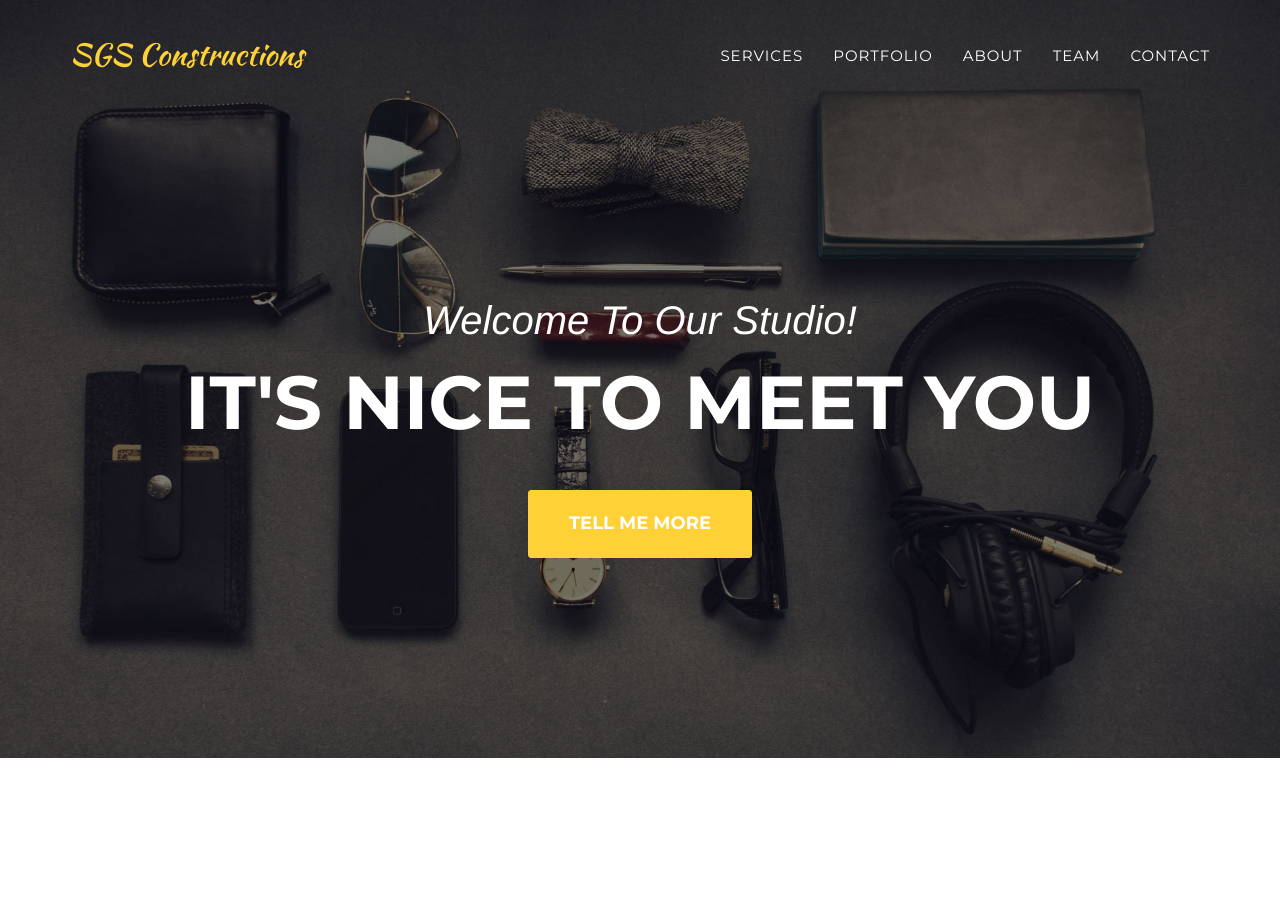
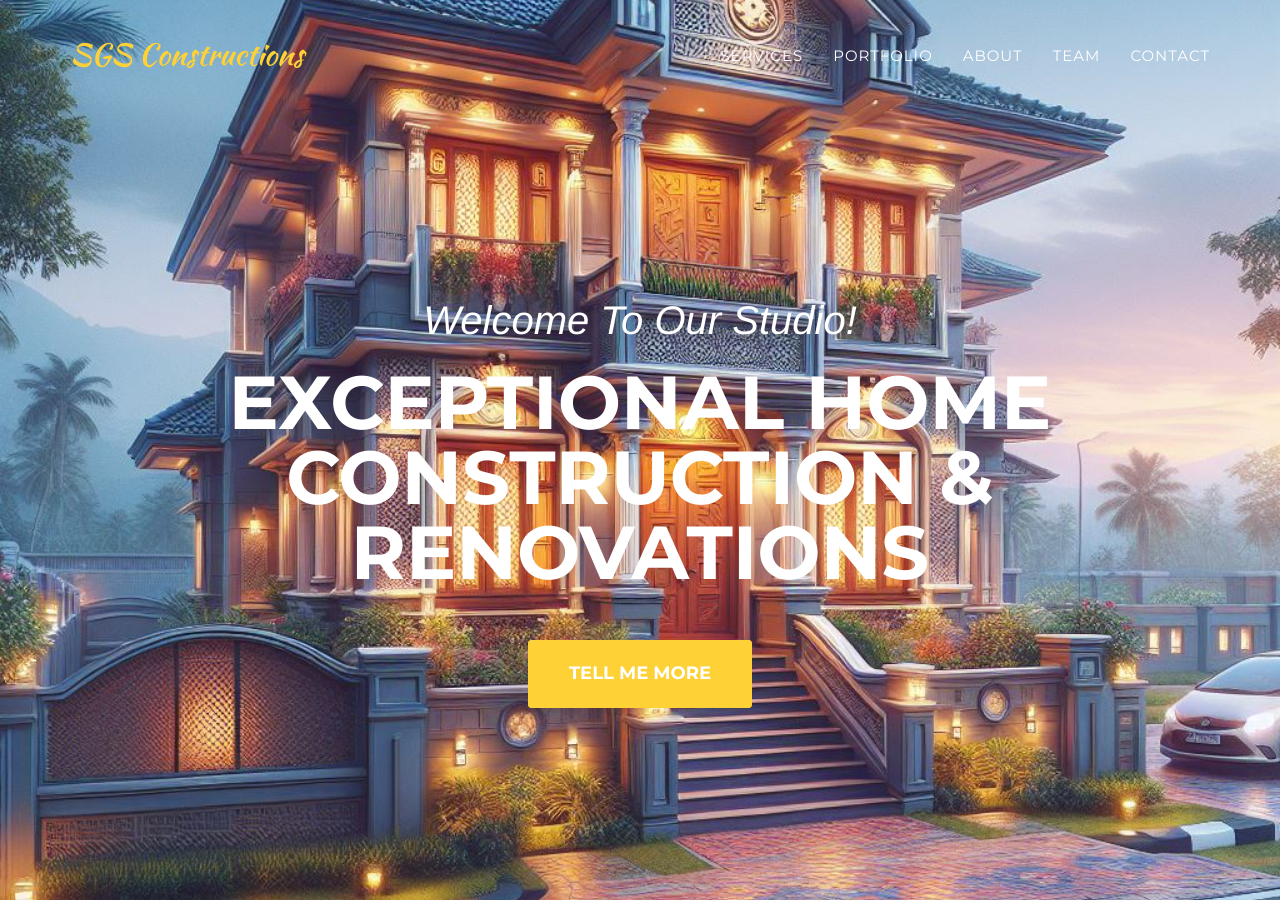
Before and after one commit to vignesh-narayanan-sfdc/sgs.github.io, a Jekyll site: the page built from docs/contact.md, in a window 1280 px wide and 900 px high. Built offline with Jekyll 4.4.1, drawn with Linux system fonts in a browser that asks for light colours; some web fonts are replaced; our own code applies the rules of GitHub Pages for plain Markdown files.

Commit message:
content updates

```diff
--- a/docs/_includes/header.html
+++ b/docs/_includes/header.html
@@ -45,7 +45,7 @@
         <div class="container">
             <div class="intro-text">
                 <div class="intro-lead-in">Welcome To Our Studio!</div>
-                <div class="intro-heading">It's Nice To Meet You</div>
+                <div class="intro-heading">Exceptional Home Construction & Renovations</div>
                 <a href="#services" class="page-scroll btn btn-xl">Tell Me More</a>
             </div>
         </div>
```
Also changed, not shown: docs/img/header-bg.jpg.
